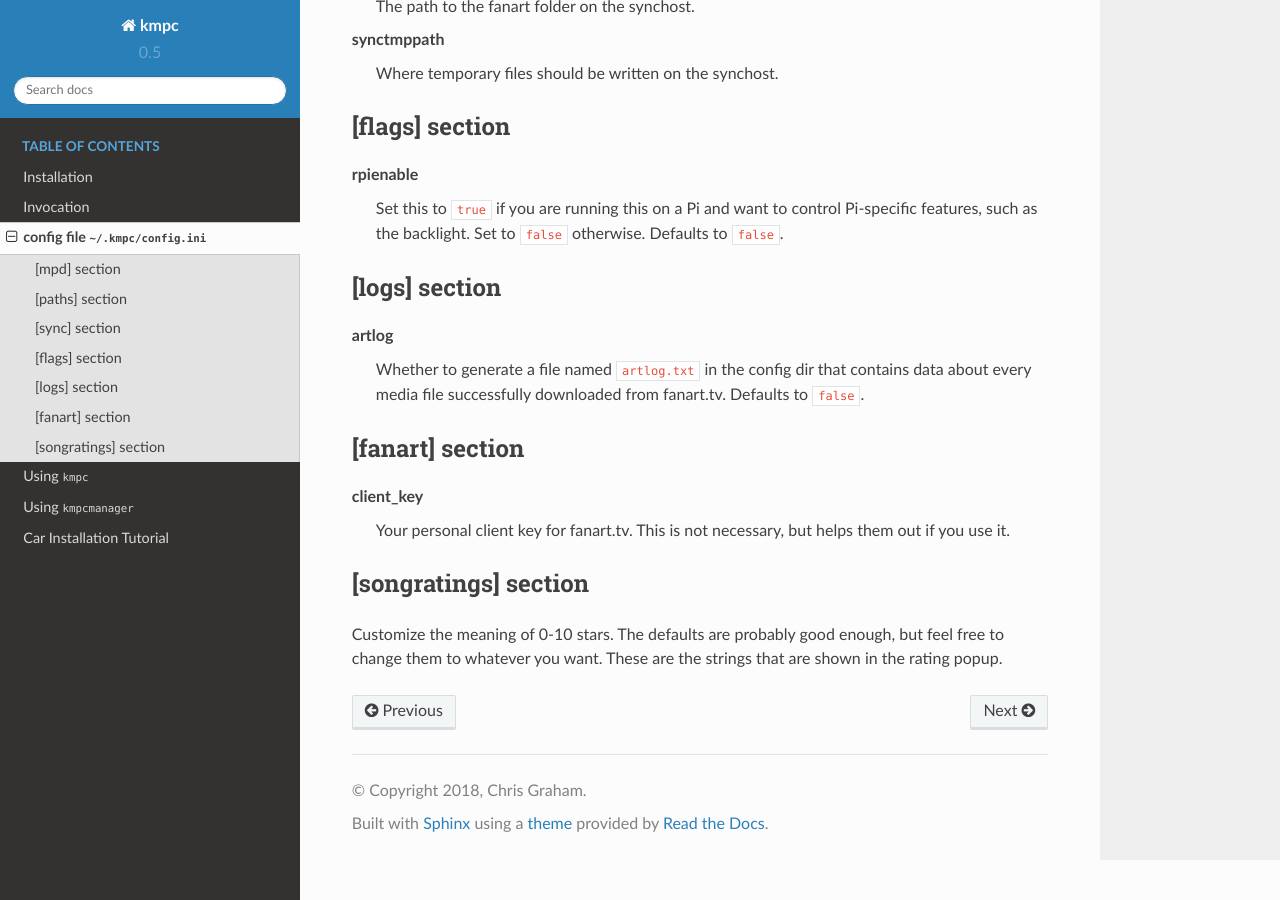
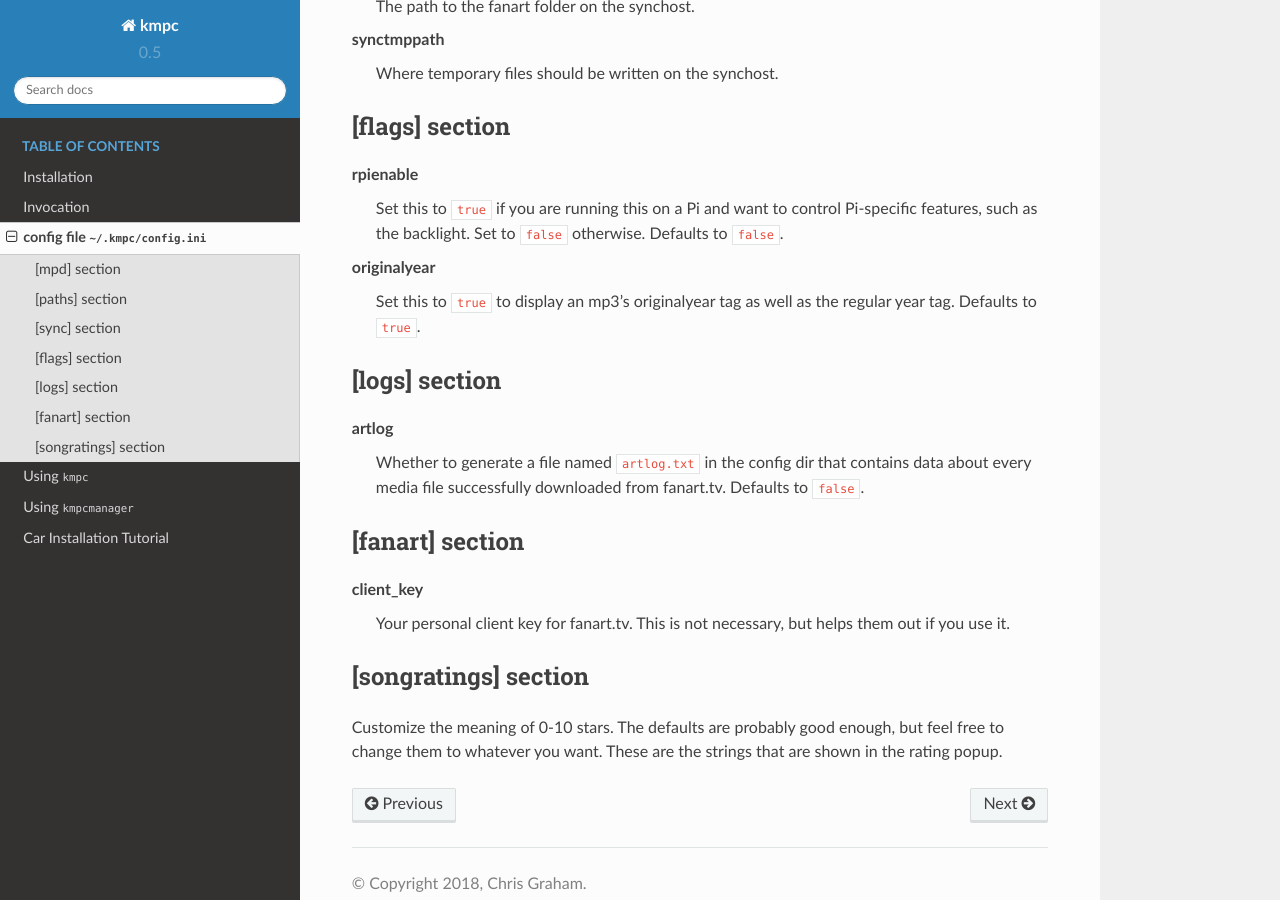
Before and after one commit to eratosthene/kmpc, a Sphinx documentation site: the page built from docs/config.rst, in a window 1280 px wide and 900 px high, scrolled down 1056 px. Built offline with Sphinx 7.4.7 and the Read the Docs theme 2.0.0, drawn with Linux system fonts in a browser that asks for light colours.

Commit message:
updating docs

```diff
--- a/docs/config.rst
+++ b/docs/config.rst
@@ -49,6 +49,9 @@ rpienable
   Set this to ``true`` if you are running this on a Pi and want to control
   Pi-specific features, such as the backlight. Set to ``false`` otherwise.
   Defaults to ``false``.
+originalyear
+  Set this to ``true`` to display an mp3's originalyear tag as well as the
+  regular year tag. Defaults to ``true``.
 
 [logs] section
 --------------
```
